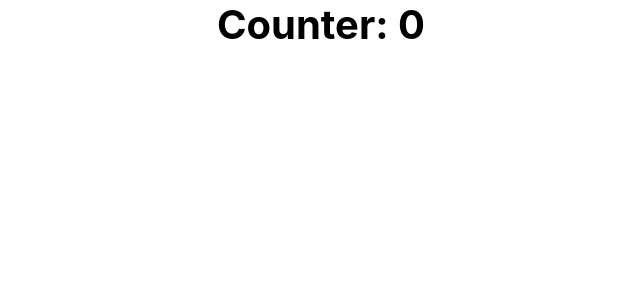
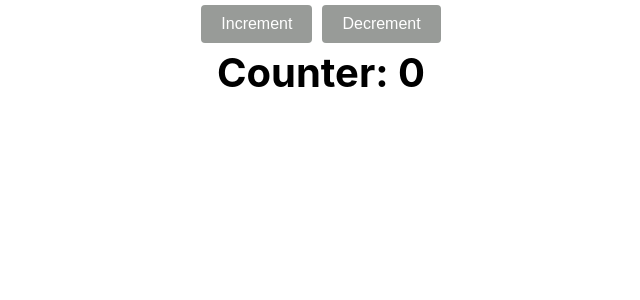
Before and after one commit to MikeAtwood/lifecycle-practice, a React (Create React App) app: page / in a window 1280 px wide. Shown: the top 300 px of the page, without its empty margins (319-959 px from the left). Built offline with nearby package versions, Linux system fonts and the light colour scheme.

Commit message:
added css

```diff
--- a/src/components/Counter.js
+++ b/src/components/Counter.js
@@ -6,12 +6,20 @@ class Counter extends Component {
         this.state = {
             counter: 0
         }
+
+        this.increment = () => this.setState({ counter: this.state.counter + 1 })
+        this.decrement = () => this.setState({ counter: this.state.counter - 1 })
     }
     render() {
         return (
-            <div className="counter">
-                Counter: {this.state.counter}
+            <div className="count">
+                <button onClick={this.increment}>Increment</button>
+                <button onClick={this.decrement}>Decrement</button>
+                <div className="counter">
+                    Counter: {this.state.counter}
+                </div>
             </div>
+
         )
     }
 }
--- a/src/index.css
+++ b/src/index.css
@@ -16,3 +16,21 @@ code {
   font-size: 40px;
   font-weight: bold;
 }
+
+button {
+  background-color: #989b98;
+  border: none;
+  color: white;
+  padding: 10px 20px;
+  text-align: center;
+  text-decoration: none;
+  display: inline-block;
+  font-size: 16px;
+  transition-duration: 0.4s;
+  cursor: pointer;
+  border-radius: 4px;
+  margin: 5px;
+}
+ button:hover {
+  background-color: #45a049;
+}
```
